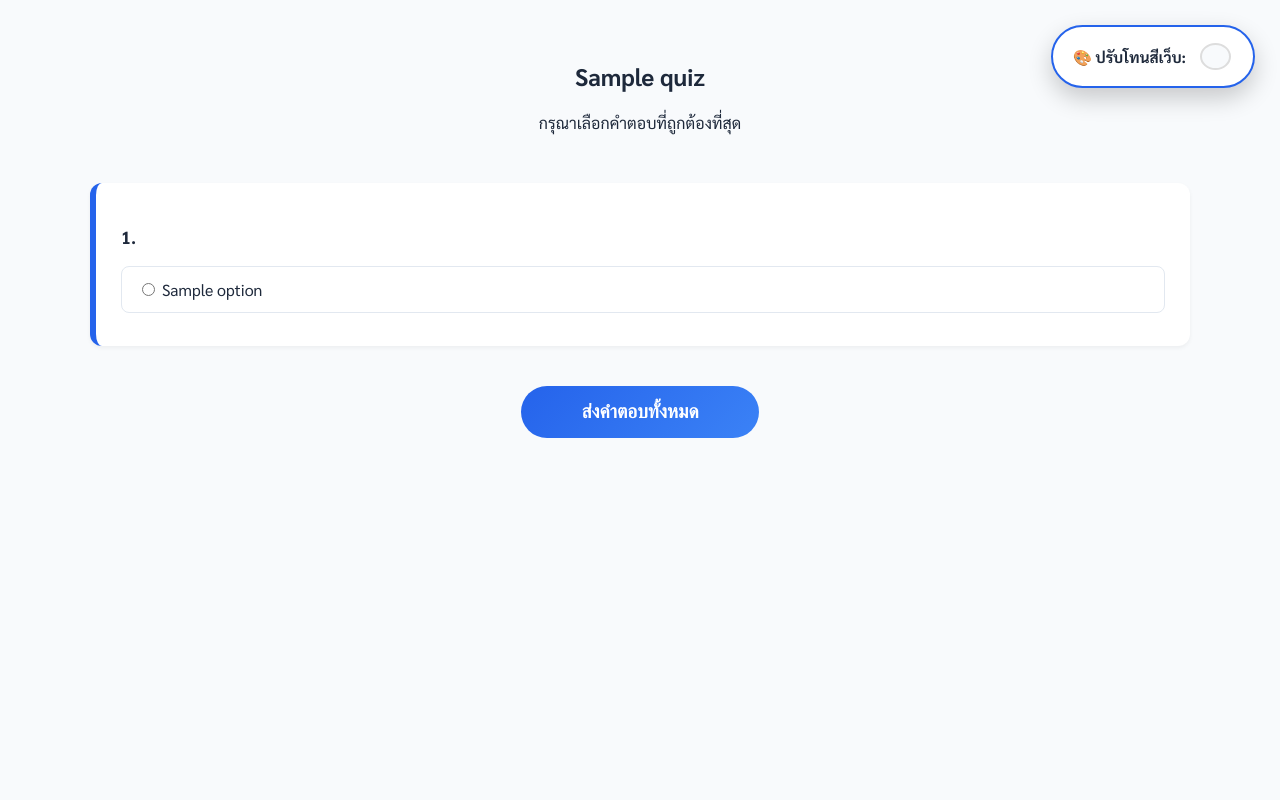
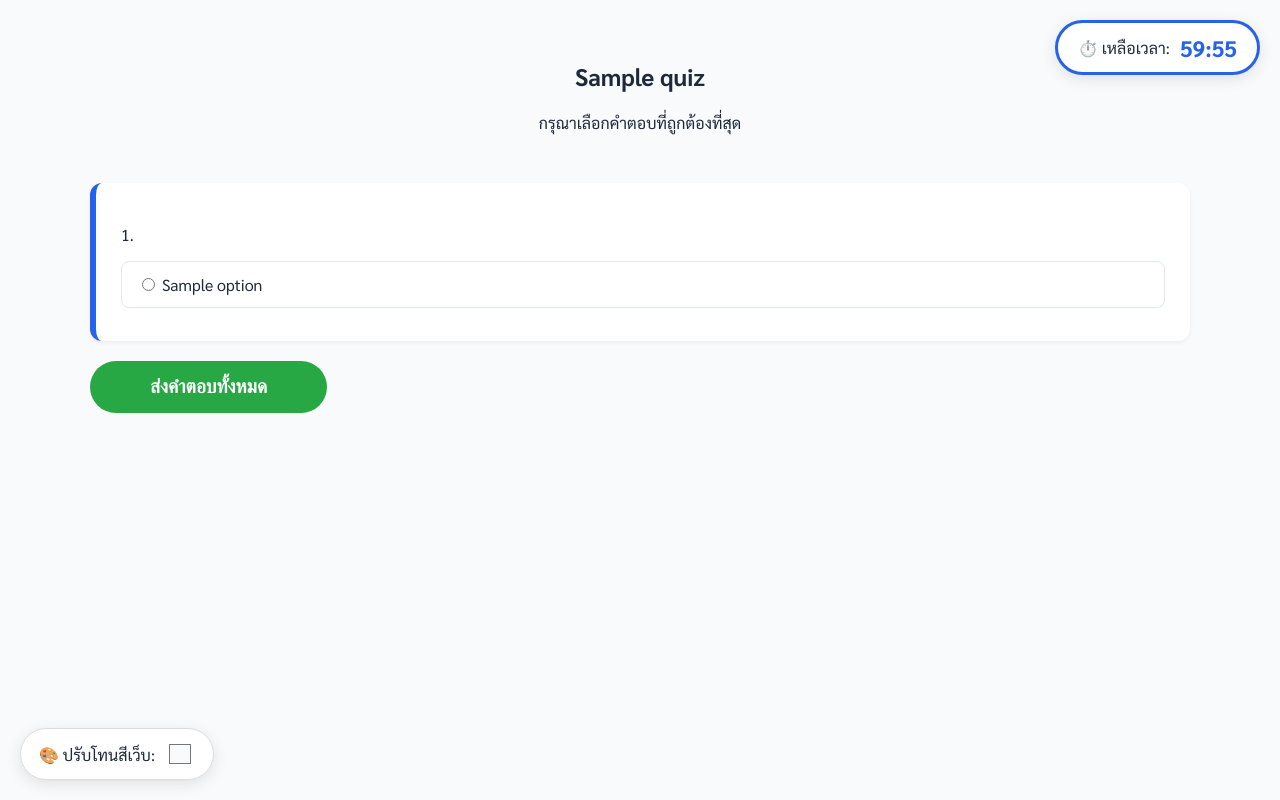
Before and after one commit to watcharagon03/quiz_web, a Flask app: template templates/quiz.html in a window 1280 px wide. Run offline with Flask 3, Linux system fonts and the light colour scheme; the template is opened without the code that fills it: most values are stand-ins (such as "Sample title", 1, 10 or a date in 2020).

Commit message:
เวลสอบ

```diff
--- a/static/script.js
+++ b/static/script.js
@@ -0,0 +1,59 @@
+// --- 1. การจัดการเวลา (Timer) ---
+const EXAM_MINUTES = 60; // ตั้งค่าเวลาสอบที่นี่
+let totalSeconds = EXAM_MINUTES * 60;
+
+const timerBox = document.getElementById('timer-box');
+const timeLeftDisplay = document.getElementById('time-left');
+const quizForm = document.getElementById('quiz-form');
+
+function startTimer() {
+    const timerInterval = setInterval(() => {
+        const minutes = Math.floor(totalSeconds / 60);
+        const seconds = totalSeconds % 60;
+
+        // แสดงผล 00:00
+        timeLeftDisplay.textContent =
+            `${minutes.toString().padStart(2, '0')}:${seconds.toString().padStart(2, '0')}`;
+
+        // เตือนเมื่อเหลือ 1 นาที
+        if (totalSeconds <= 60) {
+            timerBox.classList.add('timer-danger');
+        }
+
+        // เมื่อหมดเวลา
+        if (totalSeconds <= 0) {
+            clearInterval(timerInterval);
+            alert("หมดเวลาแล้ว! ระบบจะส่งคำตอบอัตโนมัติ");
+
+            // ปิดการบังคับทำทุกข้อ (required) เพื่อให้ส่งฟอร์มได้ทันที
+            const inputs = quizForm.querySelectorAll('input[required]');
+            inputs.forEach(input => input.removeAttribute('required'));
+
+            quizForm.submit();
+        }
+        totalSeconds--;
+    }, 1000);
+}
+
+// --- 2. การจัดการสีพื้นหลัง (Theme) ---
+const bgInput = document.getElementById('bg-choice');
+
+function initTheme() {
+    const savedTheme = localStorage.getItem('userTheme');
+    if (savedTheme) {
+        document.body.style.backgroundColor = savedTheme;
+        bgInput.value = savedTheme;
+    }
+
+    bgInput.addEventListener('input', (e) => {
+        const color = e.target.value;
+        document.body.style.backgroundColor = color;
+        localStorage.setItem('userTheme', color);
+    });
+}
+
+// เริ่มทำงานเมื่อโหลดหน้าสำเร็จ
+window.onload = () => {
+    startTimer();
+    initTheme();
+};
--- a/static/style.css
+++ b/static/style.css
@@ -6,24 +6,26 @@
     --bg-color: #f8fafc;
     --text-color: #1e293b;
     --card-bg: #ffffff;
+    --danger-color: #dc3545;
+    --success-color: #28a745;
 }
 
+/* --- Base Styles --- */
 body {
     font-family: 'Sarabun', sans-serif;
     background-color: var(--bg-color);
     color: var(--text-color);
     margin: 0;
     padding: 0;
+    transition: background-color 0.3s ease;
 }
 
 .container {
     max-width: 1100px;
     margin: 0 auto;
     padding: 40px 20px;
-
 }
 
-/* Header */
 header {
     text-align: center;
     margin-bottom: 50px;
@@ -35,20 +37,19 @@ h1 {
     margin-bottom: 10px;
 }
 
-/* Grid Layout */
+/* --- หน้าเลือกชุดข้อสอบ (Grid Layout) --- */
 .quiz-grid {
     display: grid;
     grid-template-columns: repeat(auto-fit, minmax(300px, 1fr));
     gap: 25px;
 }
 
-/* Card Design */
 .quiz-card {
     background: var(--card-bg);
     border-radius: 16px;
     padding: 30px;
     text-align: center;
-    box-shadow: 0 4px 6px -1px rgba(0, 0, 0, 0.1), 0 2px 4px -1px rgba(0, 0, 0, 0.06);
+    box-shadow: 0 4px 6px -1px rgba(0, 0, 0, 0.1);
     transition: all 0.3s ease;
     border: 1px solid #e2e8f0;
 }
@@ -64,7 +65,7 @@ h1 {
     margin-bottom: 15px;
 }
 
-/* Question Styles */
+/* --- หน้าทำข้อสอบ (Question Styles) --- */
 .question-block {
     background: white;
     padding: 25px;
@@ -72,6 +73,7 @@ h1 {
     border-radius: 12px;
     box-shadow: 0 2px 4px rgba(0, 0, 0, 0.05);
     border-left: 6px solid var(--primary-color);
+    text-align: left;
 }
 
 .option-label {
@@ -89,8 +91,67 @@ h1 {
     border-color: var(--secondary-color);
 }
 
-/* Buttons */
-.btn-start {
+/* --- UI Elements (Timer & Color Picker) --- */
+
+/* ตัวนับเวลา - ไว้ที่มุมขวาบน */
+.timer-container {
+    position: fixed;
+    top: 20px;
+    right: 20px;
+    background: #ffffff;
+    border: 3px solid var(--primary-color);
+    padding: 10px 20px;
+    border-radius: 50px;
+    box-shadow: 0 4px 15px rgba(0, 0, 0, 0.1);
+    z-index: 1000;
+    display: flex;
+    align-items: center;
+    gap: 10px;
+}
+
+#time-left {
+    font-size: 1.4rem;
+    font-weight: bold;
+    color: var(--primary-color);
+}
+
+.timer-danger {
+    border-color: var(--danger-color) !important;
+    background-color: #fff5f5;
+    animation: pulse 1s infinite;
+}
+
+.timer-danger #time-left {
+    color: var(--danger-color) !important;
+}
+
+/* แถบเลือกสี - ย้ายมาไว้มุมซ้ายล่าง เพื่อไม่ให้ทับกับ Timer */
+.color-picker-ui {
+    position: fixed;
+    bottom: 20px;
+    left: 20px;
+    background: #ffffff;
+    padding: 10px 18px;
+    border-radius: 50px;
+    box-shadow: 0 4px 15px rgba(0, 0, 0, 0.1);
+    z-index: 1000;
+    display: flex;
+    align-items: center;
+    gap: 10px;
+    border: 1px solid #ddd;
+}
+
+#bg-choice {
+    width: 30px;
+    height: 30px;
+    cursor: pointer;
+    border: none;
+    background: none;
+}
+
+/* --- Buttons --- */
+.btn-start,
+.btn-submit {
     display: inline-block;
     background: linear-gradient(135deg, var(--primary-color), var(--secondary-color));
     color: white;
@@ -100,59 +161,80 @@ h1 {
     font-weight: bold;
     border: none;
     cursor: pointer;
-    transition: opacity 0.3s;
+    transition: transform 0.2s, opacity 0.3s;
 }
 
-.btn-start:hover {
-    opacity: 0.9;
+.btn-submit {
+    background: var(--success-color);
+    font-size: 1.2rem;
+    padding: 15px 60px;
 }
 
-/* แถบเลือกสีเวอร์ชันเน้นความชัดเจน */
-.color-picker-ui {
+.btn-start:hover,
+.btn-submit:hover {
+    opacity: 0.9;
+    transform: scale(1.05);
+}
+
+@keyframes pulse {
+    0% {
+        transform: scale(1);
+    }
+
+    50% {
+        transform: scale(1.05);
+    }
+
+    100% {
+        transform: scale(1);
+    }
+}
+
+/* แถบเครื่องเล่นเพลง */
+.music-player-ui {
     position: fixed;
-    top: 25px;
-    right: 25px;
+    bottom: 20px;
+    right: 20px;
+    /* วางไว้มุมขวาล่าง */
     background: #ffffff;
-    /* พื้นหลังขาวตัดกับทุกสี */
-    padding: 12px 20px;
+    padding: 10px 15px;
     border-radius: 50px;
-    box-shadow: 0 10px 25px rgba(0, 0, 0, 0.2);
-    /* เพิ่มเงาให้ดูมีมิติ */
-    z-index: 10000;
+    box-shadow: 0 4px 15px rgba(0, 0, 0, 0.1);
+    z-index: 1000;
     display: flex;
     align-items: center;
-    gap: 12px;
-    border: 2px solid var(--primary-color);
-    /* ใช้สีหลักเป็นขอบ */
-    transition: transform 0.2s ease;
+    gap: 10px;
+    border: 1px solid #eee;
 }
 
-.color-picker-ui:hover {
-    transform: scale(1.05);
-    /* ขยายเล็กน้อยเวลาเมาส์ชี้ */
+.btn-music {
+    background: var(--primary-color);
+    color: white;
+    border: none;
+    padding: 5px 12px;
+    border-radius: 20px;
+    cursor: pointer;
+    font-size: 0.85rem;
 }
 
-.color-picker-ui label {
-    font-weight: bold;
-    color: #1e293b;
-    font-size: 0.95rem;
+#volume-control {
+    width: 60px;
     cursor: pointer;
 }
 
-#bg-choice {
-    -webkit-appearance: none;
-    -moz-appearance: none;
-    appearance: none;
-    width: 35px;
-    height: 35px;
-    background-color: transparent;
-    border: none;
-    cursor: pointer;
-    padding: 0;
+.music-icon {
+    font-size: 1.2rem;
+    animation: rotate 3s linear infinite;
+    display: none;
+    /* จะแสดงเมื่อเพลงเล่นเท่านั้น */
 }
 
-/* ทำให้ตัววงกลมเลือกสีดูสวยขึ้น */
-#bg-choice::-webkit-color-swatch {
-    border-radius: 50%;
-    border: 2px solid #ddd;
+@keyframes rotate {
+    from {
+        transform: rotate(0deg);
+    }
+
+    to {
+        transform: rotate(360deg);
+    }
 }
--- a/templates/quiz.html
+++ b/templates/quiz.html
@@ -3,23 +3,29 @@
 
 <head>
     <meta charset="UTF-8">
+    <meta name="viewport" content="width=device-width, initial-scale=1.0">
     <title>{{ quiz_set.title }}</title>
     <link rel="stylesheet" href="{{ url_for('static', filename='style.css') }}">
 </head>
 
 <body>
+    <div class="timer-container" id="timer-box">
+        <span>⏱️ เหลือเวลา:</span>
+        <span id="time-left">--:--</span>
+    </div>
+
     <div class="container">
         <header>
             <h2>{{ quiz_set.title }}</h2>
             <p>กรุณาเลือกคำตอบที่ถูกต้องที่สุด</p>
         </header>
 
-        <form action="/submit" method="POST">
+        <form id="quiz-form" action="/submit" method="POST">
             <input type="hidden" name="set_id" value="{{ quiz_set.set_id }}">
 
             {% for item in quiz_set['items'] %}
             <div class="question-block">
-                <p style="font-weight: bold; font-size: 1.1rem;">{{ loop.index }}. {{ item.q }}</p>
+                <p class="question-text">{{ loop.index }}. {{ item.q }}</p>
                 {% for option in item.options %}
                 <label class="option-label">
                     <input type="radio" name="q_{{ item.id }}" value="{{ option[0] }}" required>
@@ -29,35 +35,19 @@
             </div>
             {% endfor %}
 
-            <div style="text-align: center; margin-top: 40px;">
-                <button type="submit" class="btn-start"
-                    style="font-size: 1.2rem; padding: 15px 60px;">ส่งคำตอบทั้งหมด</button>
+            <div class="submit-section">
+                <button type="submit" class="btn-submit">ส่งคำตอบทั้งหมด</button>
             </div>
         </form>
     </div>
+
     <div class="color-picker-ui">
         <label for="bg-choice">🎨 ปรับโทนสีเว็บ:</label>
-        <input type="color" id="bg-choice" value="#f8fafc" title="คลิกเพื่อเลือกสีพื้นหลังที่สบายตา">
+        <input type="color" id="bg-choice" value="#f8fafc">
     </div>
 
-    <script>
-        // ส่วนควบคุมการเปลี่ยนสีและจดจำค่า
-        const bgInput = document.getElementById('bg-choice');
 
-        // โหลดสีจาก LocalStorage
-        const savedTheme = localStorage.getItem('userTheme');
-        if (savedTheme) {
-            document.body.style.backgroundColor = savedTheme;
-            bgInput.value = savedTheme;
-        }
-
-        // ฟังก์ชันเปลี่ยนสีแบบ Real-time
-        bgInput.addEventListener('input', (e) => {
-            const color = e.target.value;
-            document.body.style.backgroundColor = color;
-            localStorage.setItem('userTheme', color);
-        });
-    </script>
+    <script src="{{ url_for('static', filename='script.js') }}"></script>
 </body>
 
 </html>
```
